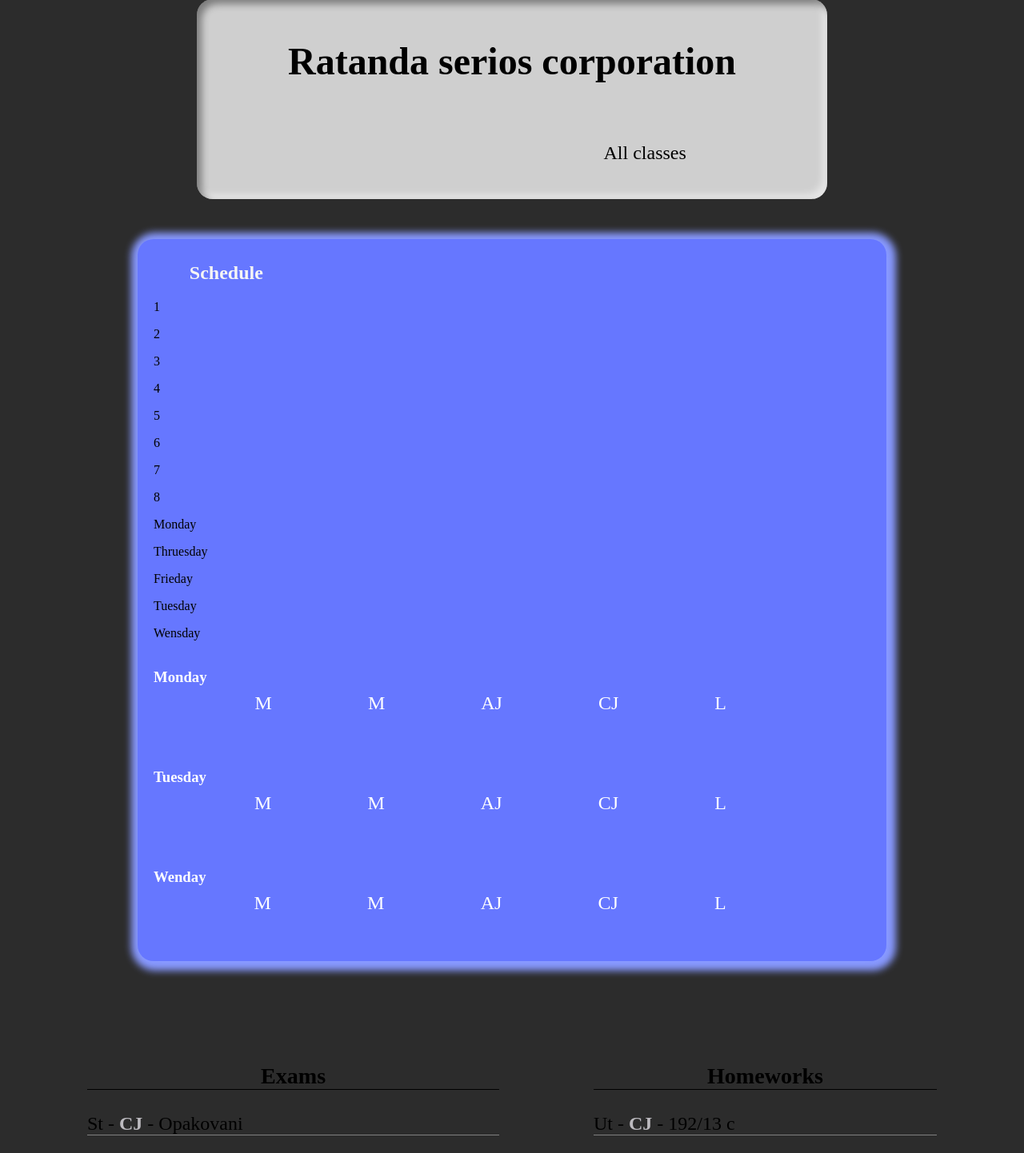
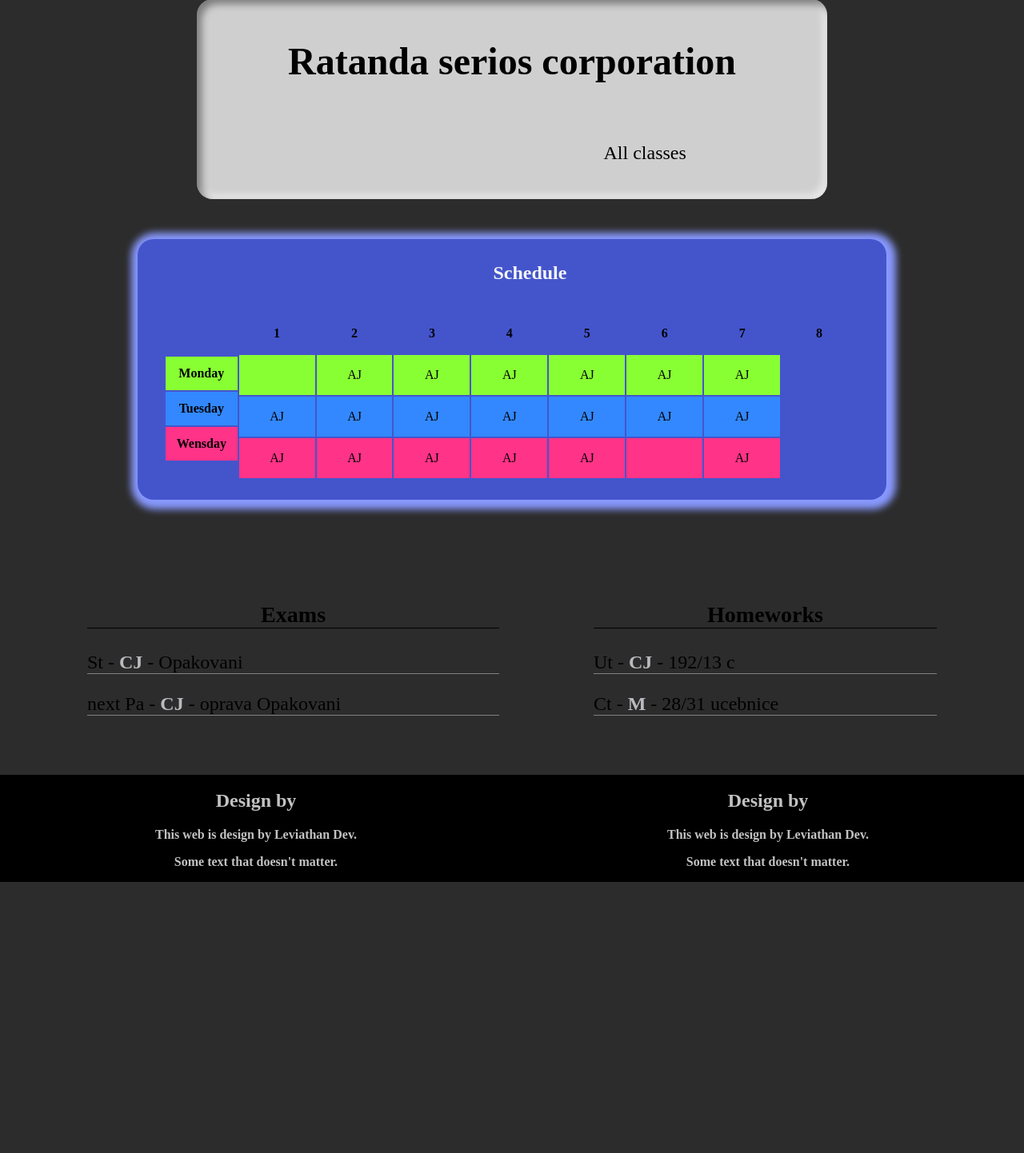
Before and after one commit to MiloslavStekrt/template, a PHP site: page /school.php in a window 1280 px wide. Shown: the part 141-1583 px from the top of the page at 80% size. After the commit the page ends 1244 px from the top, so only its background shows below. Run offline with PHP 8.4, Linux system fonts and the light colour scheme; a user stored in the database is signed in.

Commit message:
Maybe last change of schedule

```diff
--- a/css/school.css
+++ b/css/school.css
@@ -25,12 +25,45 @@
 .allClasses:hover{
   background-color: white
 }
+
+/* schedule v3 */
+
+.days{
+  width: 100px;
+  display: flex;
+  flex-direction: column;
+  padding-top: 6.9vh;
+}
+.schedule-time{
+  width: 100%;
+}
+.flexer{
+  display: flex;
+  flex-direction: row;
+  padding: 15px
+}
+
+table{
+  display: flex;
+  flex-direction: column;
+  width: 100%;
+}
+table th, table td{
+  flex-direction: row;
+  flex: 1 1 auto;
+  width: 8vw;
+  height: 6vh
+}
+table td:hover{
+  background-color: whitesmoke;
+}
 /* schedule */
 .schedule{
+  text-align: center;
   border-radius: 20px;
   box-shadow: 2px 2px 10px 10px #89f;
   width: 70%;
-  background-color: #67f;
+  background-color: #45c;
   padding: 10px 20px;
   margin: 50px auto;
 }
@@ -38,31 +71,20 @@
   padding-left: 5%;
   color: whitesmoke
 }
-.lessons, table{
-  display: flex;
-  color: white;
+/* days  */
+.schedule p{
+  margin: 0;
+  padding: 12px 0;
+  border-bottom: 2px solid #45c
 }
-.lessons p, table td, table th{
-  cursor: pointer;
-  text-align: center;
-  font-size: 150%;
-  padding: 25px 25px;
-  flex: 1 1 auto;
+.mo{
+  background-color: #8f3
 }
-table tr{
-  display: flex;
+.tu{
+  background-color: #38f
 }
-tr *{
-  flex: 1 1 auto;
-}
-table tbody{
-  width: 100%;
-}
-tr *:hover{
-  background-color: blue;
-}
-.nothing:hover{
-  background-color: #67f
+.we{
+  background-color: #f38
 }
 /* activities */
 .activities{
--- a/school.php
+++ b/school.php
@@ -13,29 +13,86 @@ include_once 'clear/header.php';?>
   </section>
   <section class="schedule">
     <h2>Schedule</h2>
-    <article class="hodiny">
+    <div class="flexer">
+      <article class="days">
+        <p class="mo"><strong>Monday</strong> </p>
+        <p class="tu"><strong>Tuesday</strong> </p>
+        <p class="we"><strong>Wensday</strong> </p>
+      </article>
+      <article class="schedule-time">
+        <table>
+          <tr>
+            <th>1</th>
+            <th>2</th>
+            <th>3</th>
+            <th>4</th>
+            <th>5</th>
+            <th>6</th>
+            <th>7</th>
+            <th>8</th>
+          </tr>
+          <tr class="mo">
+            <td></td>
+            <td>AJ</td>
+            <td>AJ</td>
+            <td>AJ</td>
+            <td>AJ</td>
+            <td>AJ</td>
+            <td>AJ</td>
+          </tr>
+          <tr class="tu">
+            <td>AJ</td>
+            <td>AJ</td>
+            <td>AJ</td>
+            <td>AJ</td>
+            <td>AJ</td>
+            <td>AJ</td>
+            <td>AJ</td>
+          </tr>
+          <tr class="we">
+            <td>AJ</td>
+            <td>AJ</td>
+            <td>AJ</td>
+            <td>AJ</td>
+            <td>AJ</td>
+            <td></td>
+            <td>AJ</td>
+          </tr>
+        </table>
+      </article>
+    </div>
+    <!-- <article class="monday">
+      <p class="tag">Monday</p>
+      <p>M</p>
+      <p>M</p>
+      <p>AJ</p>
+      <p>CJ</p>
+      <p>AJ</p>
+      <p>CJ</p>
+      <p>L</p>
       <p> </p>
-      <p>1</p>
-      <p>2</p>
-      <p>3</p>
-      <p>4</p>
-      <p>5</p>
-      <p>6</p>
-      <p>7</p>
-      <p>8</p>
-    </article>
-    <article class="monday">
-      <p>Monday</p>
-      <p>Thruesday</p>
-      <p>Frieday</p>
     </article>
     <article class="tuesday">
-      <p>Tuesday</p>
-
+      <p class="tag">Tuesday</p>
+      <p>M</p>
+      <p>M</p>
+      <p>AJ</p>
+      <p>CJ</p>
+      <p> </p>
+      <p>L</p>
+      <p>AJ</p>
+      <p>CJ</p>
     </article>
     <article class="wensday">
-      <p>Wensday</p>
-
+      <p class="tag">Wensday</p>
+      <p>M</p>
+      <p>M</p>
+      <p>AJ</p>
+      <p> </p>
+      <p>CJ</p>
+      <p>AJ</p>
+      <p>CJ</p>
+      <p>L</p>
     </article>
     <article class="lessons">
       <h3>Monday</h3>
@@ -63,7 +120,7 @@ include_once 'clear/header.php';?>
       <p>CJ</p>
       <p>L</p>
       <p> </p>
-    </article>
+    </article> -->
   </section>
   <section class="activities">
     <article class="exams">
```
